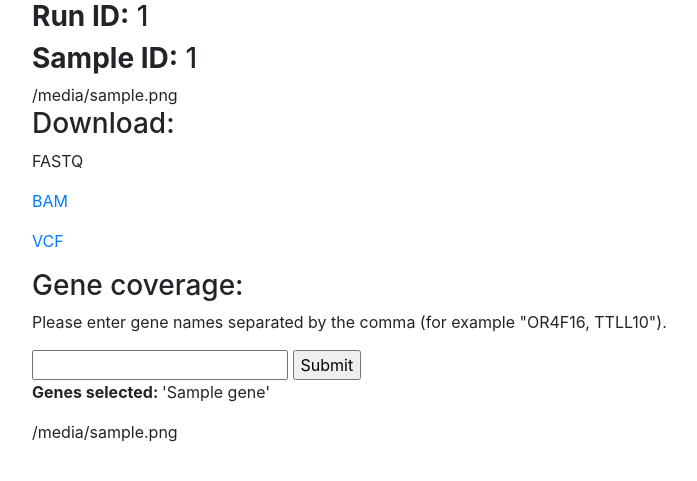
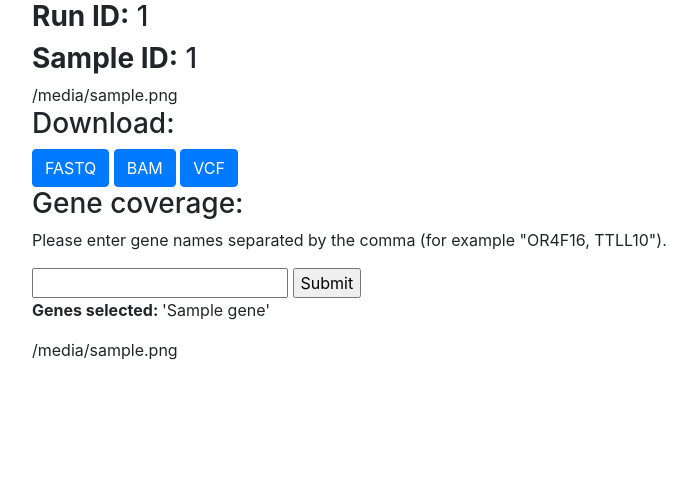
Before and after one commit to seru71/targetted-seq-qc-ui, a Flask app: template templates/sample.html in a window 1280 px wide. Shown: the part 56-537 px from the top of the page, without its empty margins (53-750 px from the left). Run offline with Flask 2, Linux system fonts and the light colour scheme; the template is opened without the code that fills it: most values are stand-ins (such as "Sample title", 1, 10 or a date in 2020); parts of the project's set-up code (start-up, migrations or seed data) failed here and were passed over; some libraries are stand-ins or nearby versions.

Commit message:
Download buttons update.

```diff
--- a/index.py
+++ b/index.py
@@ -49,8 +49,8 @@ def specific_sample(run_id, sample_id):
     coverage_sample_gene_summary_path = (os.path.join(sample_path, '{}.coverage.sample_gene_summary').format(sample_id))
 
     data['fastq_path'] = None
-    data['bam_path'] = 'http://127.0.0.1:5000/{}/{}.dedup.bam'.format(sample_path.replace(os.sep, '/'), sample_id)
-    data['vcf_path'] = 'http://127.0.0.1:5000/{}/{}.vcf'.format(sample_path.replace(os.sep, '/'), sample_id)
+    data['bam_path'] = '../../{}/{}.dedup.bam'.format(sample_path.replace(os.sep, '/'), sample_id)
+    data['vcf_path'] = '../../{}/{}.vcf'.format(sample_path.replace(os.sep, '/'), sample_id)
 
     coverage_sample_summary = pd.read_csv(coverage_sample_summary_path, delimiter='\t', index_col=False).dropna()
     coverage_sample_gene_summary = pd.read_csv(coverage_sample_gene_summary_path, delimiter='\t', index_col=False)
@@ -105,4 +105,7 @@ def specific_run(run_id):
 
 
 if __name__ == '__main__':
-    server.run(debug=True)
+    if int(os.environ.get('FLASK_DEBUG')):
+        server.run(debug=True)
+    else:
+        server.run(host='0.0.0.0')
--- a/templates/sample.html
+++ b/templates/sample.html
@@ -5,10 +5,27 @@
     <h3><b>Sample ID:</b> {{ sample_id }}</h3>
     {{ coverage_sample_summary|safe }}
 
-    <h3>Download:</h3>
-    <p>FASTQ</p>
-    <p><a href="{{ bam_path }}">BAM</a></p>
-    <p><a href="{{ vcf_path }}">VCF</a></p>
+    <div>
+        <h3>Download:</h3>
+
+        {% if fastq_path %}
+        <a class="btn btn-primary" href="{{ fastq_path }}" role="button">FASTQ</a>
+        {% else %}
+        <a class="btn btn-secondary disabled" href="{{ fastq_path }}" role="button">FASTQ</a>
+        {% endif %}
+
+        {% if bam_path %}
+        <a class="btn btn-primary" href="{{ bam_path }}" role="button">BAM</a>
+        {% else %}
+        <a class="btn btn-secondary disabled" href="{{ bam_path }}" role="button">BAM</a>
+        {% endif %}
+
+        {% if vcf_path %}
+        <a class="btn btn-primary" href="{{ vcf_path }}" role="button">VCF</a>
+        {% else %}
+        <a class="btn btn-secondary disabled" href="{{ vcf_path }}" role="button">VCF</a>
+        {% endif %}
+    </div>
 
     <h3>Gene coverage:</h3>
 
```
